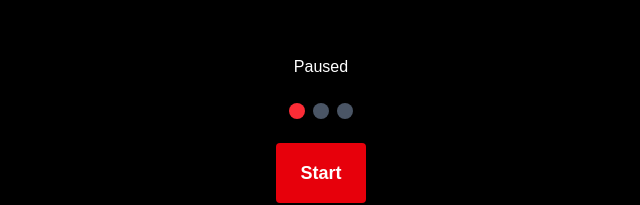
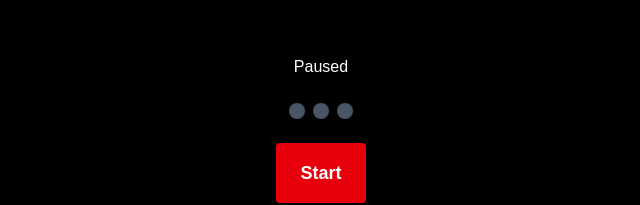
Before and after one commit to cassina/metronome, a Next.js app: page / in a window 1280 px wide. Shown: the part 222-427 px from the top of the page, without its empty margins (319-959 px from the left). Built offline with nearby package versions, Linux system fonts and the light colour scheme.

Commit message:
fix(metronome): correct typing and timer handling
    - Adjusted BeforeInstallPromptEvent typing in page.tsx for accuracy.
    - Fixed useMetronome timer initialization and cleanup logic.

```diff
--- a/src/app/page.tsx
+++ b/src/app/page.tsx
@@ -32,7 +32,8 @@ export default function MetronomeClient() {
     return () => window.removeEventListener("keydown", handler);
   }, [bpm, isRunning, setBpm, start, stop]);
 
-  const status = bpm === 0 || !isRunning ? "Paused" : `Beat ${currentBeat + 1}`;
+  const status =
+    bpm === 0 || !isRunning ? "Paused" : `Beat ${Math.max(currentBeat, 0) + 1}`;
 
   const onInstall = () => {
     installEvent?.prompt();
@@ -51,6 +52,7 @@ export default function MetronomeClient() {
         ))}
       </div>
       <button
+        type="button"
         className="rounded bg-red-600 px-6 py-4 text-lg font-bold"
         aria-label={isRunning ? "Stop" : "Start"}
         onClick={isRunning ? stop : start}
@@ -79,9 +81,9 @@ export default function MetronomeClient() {
       />
       {installEvent && (
         <button
+          type="button"
           className="rounded bg-blue-600 px-4 py-2"
           onClick={onInstall}
-          type="button"
         >
           Install
         </button>
--- a/src/lib/useMetronome.ts
+++ b/src/lib/useMetronome.ts
@@ -8,7 +8,7 @@ export function useMetronome(initialBpm = 120) {
   const [bpm, setBpmState] = useState(initialBpm);
   const bpmRef = useRef(bpm);
   const [isRunning, setIsRunning] = useState(false);
-  const [currentBeat, setCurrentBeat] = useState(0);
+  const [currentBeat, setCurrentBeat] = useState(-1);
   const beatRef = useRef(0);
   const nextNoteTime = useRef(0);
   const timer = useRef<number>(0);
@@ -27,10 +27,6 @@ export function useMetronome(initialBpm = 120) {
     }
   }, []);
 
-  useEffect(() => {
-    beatRef.current = currentBeat;
-  }, [currentBeat]);
-
   function init() {
     if (!ctxRef.current) {
       ctxRef.current = new AudioContext();
@@ -44,10 +40,11 @@ export function useMetronome(initialBpm = 120) {
     const ctx = ctxRef.current;
     if (!ctx) return;
     while (nextNoteTime.current < ctx.currentTime + SCHEDULE_AHEAD) {
-      scheduleClick(ctx, nextNoteTime.current, beatRef.current === 0);
+      const isDownBeat = beatRef.current === 0;
+      scheduleClick(ctx, nextNoteTime.current, isDownBeat);
+      setCurrentBeat(beatRef.current);
       nextNoteTime.current += 60 / bpmRef.current;
       beatRef.current = (beatRef.current + 1) % 3;
-      setCurrentBeat(beatRef.current);
     }
   }
 
@@ -57,15 +54,16 @@ export function useMetronome(initialBpm = 120) {
     const ctx = ctxRef.current;
     if (!ctx) return;
     nextNoteTime.current = ctx.currentTime;
+    setIsRunning(true);
+    scheduler();
     timer.current = window.setInterval(scheduler, LOOK_AHEAD);
-    setIsRunning(true);
   }
 
   function stop() {
     if (!isRunning) return;
     window.clearInterval(timer.current);
     setIsRunning(false);
-    setCurrentBeat(0);
+    setCurrentBeat(-1);
     beatRef.current = 0;
   }
 
```
